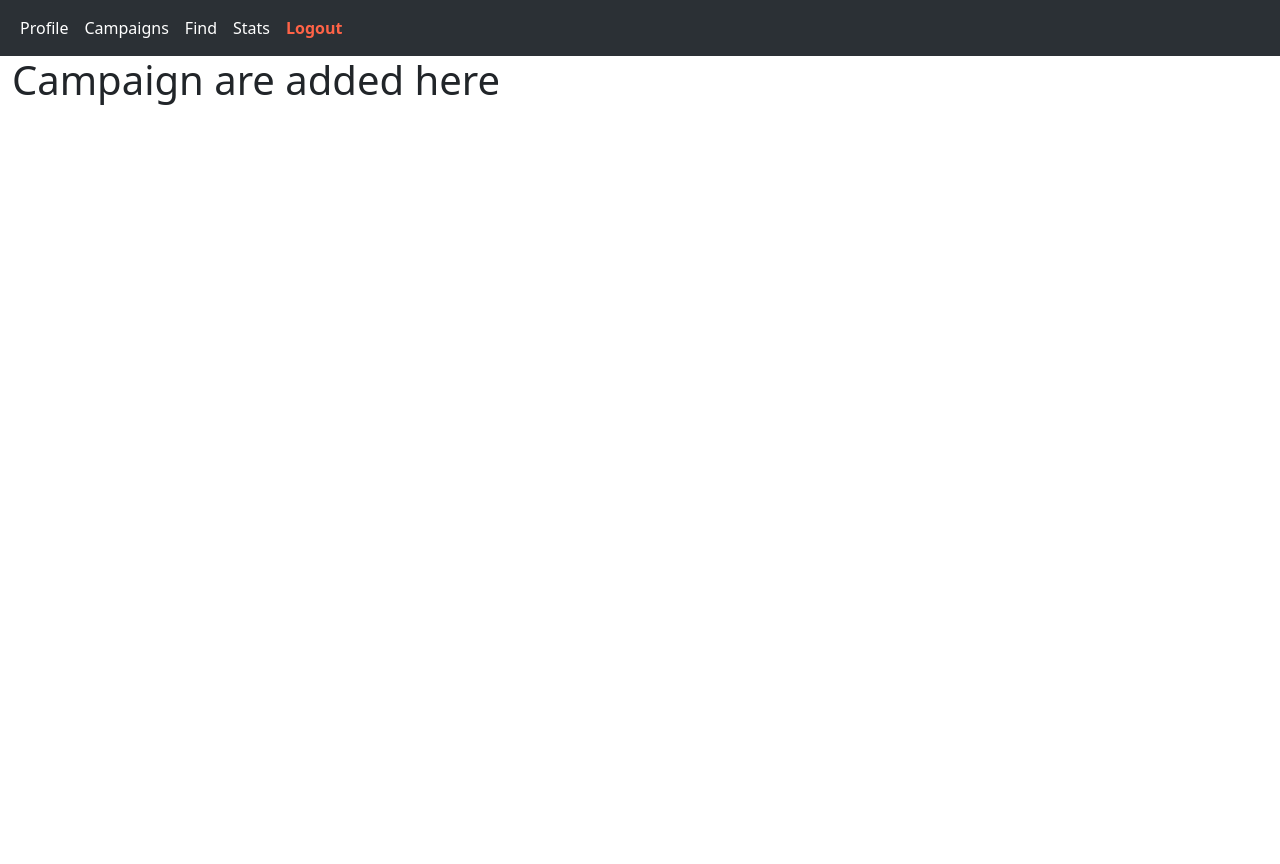
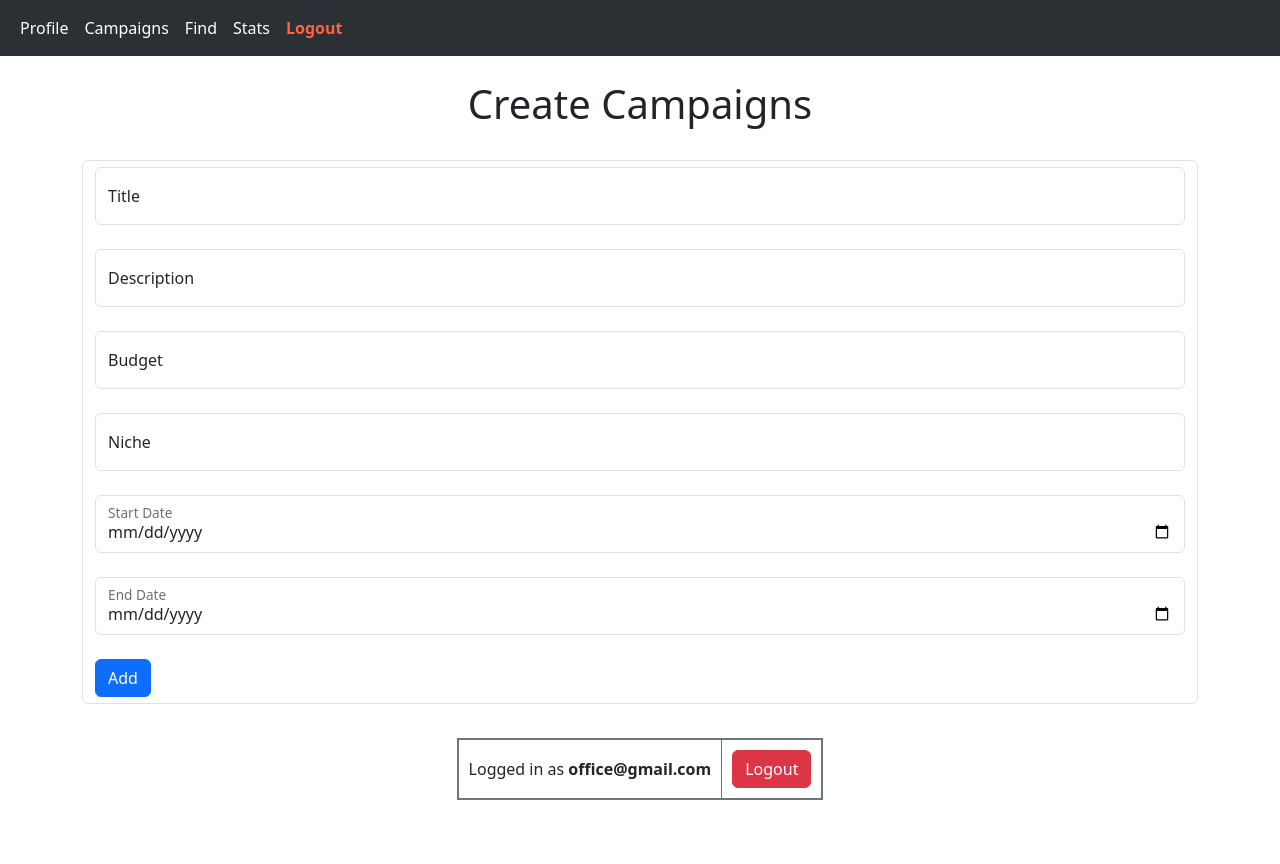
Before and after one commit to Rubix-av/IESCP, a Flask app: page /add-campaign in a window 1280 px wide. Before the commit the page ends 105 px from the top, so only its background shows below. Run offline with Flask 3, Linux system fonts and the light colour scheme; a user stored in the database is signed in.

Commit message:
Feature/Create Campaigns

```diff
--- a/website/auth.py
+++ b/website/auth.py
@@ -79,7 +79,7 @@ def sponsor_register():
             return redirect(url_for("views.sponsor_profile"))
 
 
-    return render_template("sponsor/sponsor-register.html")
+    return render_template("sponsor/sponsor-register.html", user=current_user)
 
 # Influencer Register
 @auth.route("/influencer-register", methods=["GET","POST"])
@@ -116,7 +116,7 @@ def influencer_register():
             flash("Influencer created successfully", category='success')
             return redirect(url_for("views.influencer_profile"))
 
-    return render_template("influencer/influencer-register.html")
+    return render_template("influencer/influencer-register.html", user=current_user)
 
 # Logout User
 @auth.route("logout")
--- a/website/model.py
+++ b/website/model.py
@@ -47,11 +47,10 @@ class Campaigns(db.Model, UserMixin):
     __tablename__ = "campaigns"
 
     id = db.Column(db.Integer, primary_key=True)
-    name = db.Column(db.String(100), nullable=False)
+    title = db.Column(db.String(100), nullable=False)
     description = db.Column(db.String(200), nullable=False)
     start_date = db.Column(Date, nullable=False)
     end_date = db.Column(Date, nullable=False)
     budget = db.Column(db.Integer, nullable=False)
     visibility = db.Column(db.String(50), default="Public", nullable=False)
-    goals = db.Column(db.String(100), nullable=False)
     ad_requests = db.relationship("Ad_request", backref="campaigns")
--- a/website/templates/base.html
+++ b/website/templates/base.html
@@ -41,8 +41,6 @@
         <a href="/sponsor-stats" class="nav-link active">Stats</a>
         <a href="/auth/logout" class="nav-link active" style="color: rgb(255, 99, 71);"><strong>Logout</strong></a>
         {% else %}
-        <a href="/profile" class="nav-link active">Profile</a>
-        <a href="/todo" class="nav-link active">Todo</a>
         <a href="/auth/login" class="nav-link active">Login</a>
         <a href="/auth/logout" class="nav-link active" style="color: rgb(255, 99, 71);"><strong>Logout</strong></a>
         {% endif %}
--- a/website/templates/influencer/influencer-profile.html
+++ b/website/templates/influencer/influencer-profile.html
@@ -1,5 +1,5 @@
-{% extends "base.html" %} {% block title %}Login{% endblock %}
+{% extends "view.html" %} {% block title %}Login{% endblock %}
 
-{% block content %}
+{% block view_content %}
 <h1>This is Influencer Profile</h1>
 {% endblock %}
--- a/website/templates/login.html
+++ b/website/templates/login.html
@@ -4,7 +4,7 @@
 
 {% if user.is_authenticated %}
   <div id="close" class="alert alert-warning alert-dismissible fade show">
-    First logout from <strong>{{user.username}}  </strong>
+    First logout from <strong>{{user.username}}</strong>
     <button class="btn-close" type="button" aria-label="Close" data-bs-dismiss="alert"></button>
   </div>
 {% else %}
--- a/website/templates/sponsor/add-campaign.html
+++ b/website/templates/sponsor/add-campaign.html
@@ -1,5 +1,38 @@
-{% extends "base.html" %} {% block title %}Add Campaigns{% endblock %}
+{% extends "view.html" %} {% block title %}Add Campaigns{% endblock %}
 
-{% block content %}
-<h1>Campaign are added here</h1>
+{% block view_content %}
+<br><h1 align="center">Create Campaigns</h1> <br>
+<form method="POST" class="form-control" id="create-campaign-form">
+
+    <div class="form-floating mb-4">
+      <input type="text" id="title" name="title" placeholder="Enter Title" class="form-control">
+      <label for="title">Title</label>
+    </div>
+
+    <div class="form-floating mb-4">
+      <input type="text" id="description" name="description" placeholder="Enter Description" class="form-control">
+      <label for="description">Description</label>
+    </div>
+
+    <div class="form-floating mb-4">
+      <input type="number" id="budget" name="budget" placeholder="Enter Budget" class="form-control">
+      <label for="budget">Budget</label>
+    </div>
+
+    <div class="form-floating mb-4">
+      <input type="text" id="niche" name="niche" placeholder="Enter Niche" class="form-control">
+      <label for="niche">Niche</label>
+    </div>
+
+    <div class="form-floating mb-4">
+      <input type="date" id="startDate" name="startDate" placeholder="Enter Start Date" class="form-control">
+      <label for="startDate">Start Date</label>
+    </div>
+
+    <div class="form-floating mb-4">
+      <input type="date" id="endDate" name="endDate" placeholder="Enter End Date" class="form-control">
+      <label for="endDate">End Date</label>
+    </div>
+    <button class="btn btn-primary" type="submit" id="login">Add</button>
+</form>
 {% endblock %}
--- a/website/templates/sponsor/sponsor-campaigns.html
+++ b/website/templates/sponsor/sponsor-campaigns.html
@@ -1,6 +1,6 @@
-{% extends "base.html" %} {% block title %}Campaigns{% endblock %}
+{% extends "view.html" %} {% block title %}Campaigns{% endblock %}
 
-{% block content %}
+{% block view_content %}
 <h1>This is Sponsor Campaigns</h1>
 
 <a href="add-campaign" class="btn btn-primary">Add New Campaign</a>
--- a/website/templates/sponsor/sponsor-find.html
+++ b/website/templates/sponsor/sponsor-find.html
@@ -1,5 +1,5 @@
-{% extends "base.html" %} {% block title %}Find{% endblock %}
+{% extends "view.html" %} {% block title %}Find{% endblock %}
 
-{% block content %}
+{% block view_content %}
 <h1>This is Sponsor Find</h1>
 {% endblock %}
--- a/website/templates/sponsor/sponsor-profile.html
+++ b/website/templates/sponsor/sponsor-profile.html
@@ -1,5 +1,5 @@
-{% extends "base.html" %} {% block title %}Login{% endblock %}
+{% extends "view.html" %} {% block title %}Login{% endblock %}
 
-{% block content %}
+{% block view_content %}
 <h1>This is Sponsor Profile</h1>
 {% endblock %}
--- a/website/templates/sponsor/sponsor-stats.html
+++ b/website/templates/sponsor/sponsor-stats.html
@@ -1,5 +1,5 @@
-{% extends "base.html" %} {% block title %}Stats{% endblock %}
+{% extends "view.html" %} {% block title %}Stats{% endblock %}
 
-{% block content %}
+{% block view_content %}
 <h1>This is Sponsor Stats</h1>
 {% endblock %}
--- /dev/null
+++ b/website/templates/view.html
@@ -0,0 +1,35 @@
+{% extends "base.html" %}
+
+{% block content %}
+<div class="container" style="padding-bottom: 5rem;">
+  {% block view_content %}
+  {% endblock %}
+</div>
+
+<style>
+  .table-bordered {
+    border: 2px solid;
+    /* Blue border */
+    border-radius: 80px !important;
+    /* Rounded corners */
+  }
+
+  .table-bordered td {
+    padding: 10px;
+    /* Add padding inside the cells */
+  }
+</style>
+
+{% if user.is_authenticated %}
+<div class="container-fluid mt-5 fixed-bottom flex-grow-1" style="margin-top: auto;">
+  <table class="table-bordered border-secondary" align="center">
+    <tbody>
+      <tr>
+        <td>Logged in as <strong>{{user.email}}</strong></td>
+        <td><a class="btn btn-danger" href="/logout">Logout</a></td>
+      </tr>
+    </tbody>
+  </table>
+</div>
+{% endif %}
+{% endblock %}
--- a/website/views.py
+++ b/website/views.py
@@ -1,30 +1,60 @@
-from flask import Blueprint, render_template
-from flask_login import current_user
+from flask import Blueprint, render_template, request, flash, redirect, url_for
+from flask_login import current_user, login_required
+from .model import db, Campaigns
+from datetime import datetime
 
 views = Blueprint("views", __name__)
 
 # Sponsor Routes
 @views.route("/sponsor-profile")
+@login_required
 def sponsor_profile():
     return render_template("sponsor/sponsor-profile.html", user=current_user)
 
 @views.route("/sponsor-campaigns")
+@login_required
 def sponsor_campaigns():
     return render_template("sponsor/sponsor-campaigns.html", user=current_user)
 
 @views.route("/sponsor-find")
+@login_required
 def sponsor_find():
     return render_template("sponsor/sponsor-find.html", user=current_user)
 
 @views.route("/sponsor-stats")
+@login_required
 def sponsor_stats():
     return render_template("sponsor/sponsor-stats.html", user=current_user)
 
-@views.route("/add-campaign")
+@views.route("/add-campaign", methods=["GET","POST"])
+@login_required
 def add_campaign():
+    if request.method == "POST":
+        title = request.form.get("title")
+        desc = request.form.get("description")
+        budget = int(request.form.get("budget"))
+        niche = request.form.get("niche")
+        startDate = datetime.fromisoformat(request.form.get("startDate"))
+        endDate = datetime.fromisoformat(request.form.get("endDate"))
+
+        if budget<=0:
+            flash("You need to enter some budget!", category='error')
+            return redirect(url_for("views.add_campaign"))
+        if startDate > endDate:
+            flash("Enter proper dates!", category='error')
+            return redirect(url_for("views.add_campaign"))
+
+        new_campaign = Campaigns(title=title, description=desc, start_date=startDate, end_date=endDate, budget=budget)
+
+        db.session.add(new_campaign)
+        db.session.commit()
+
+        return redirect(url_for("views.sponsor_campaigns"))
+
     return render_template("sponsor/add-campaign.html", user=current_user)
 
 # Influencer Routes
 @views.route("/influencer-profile")
+@login_required
 def influencer_profile():
     return render_template("influencer/influencer-profile.html", user=current_user)
```
Also changed, not shown: instance/database.db.
